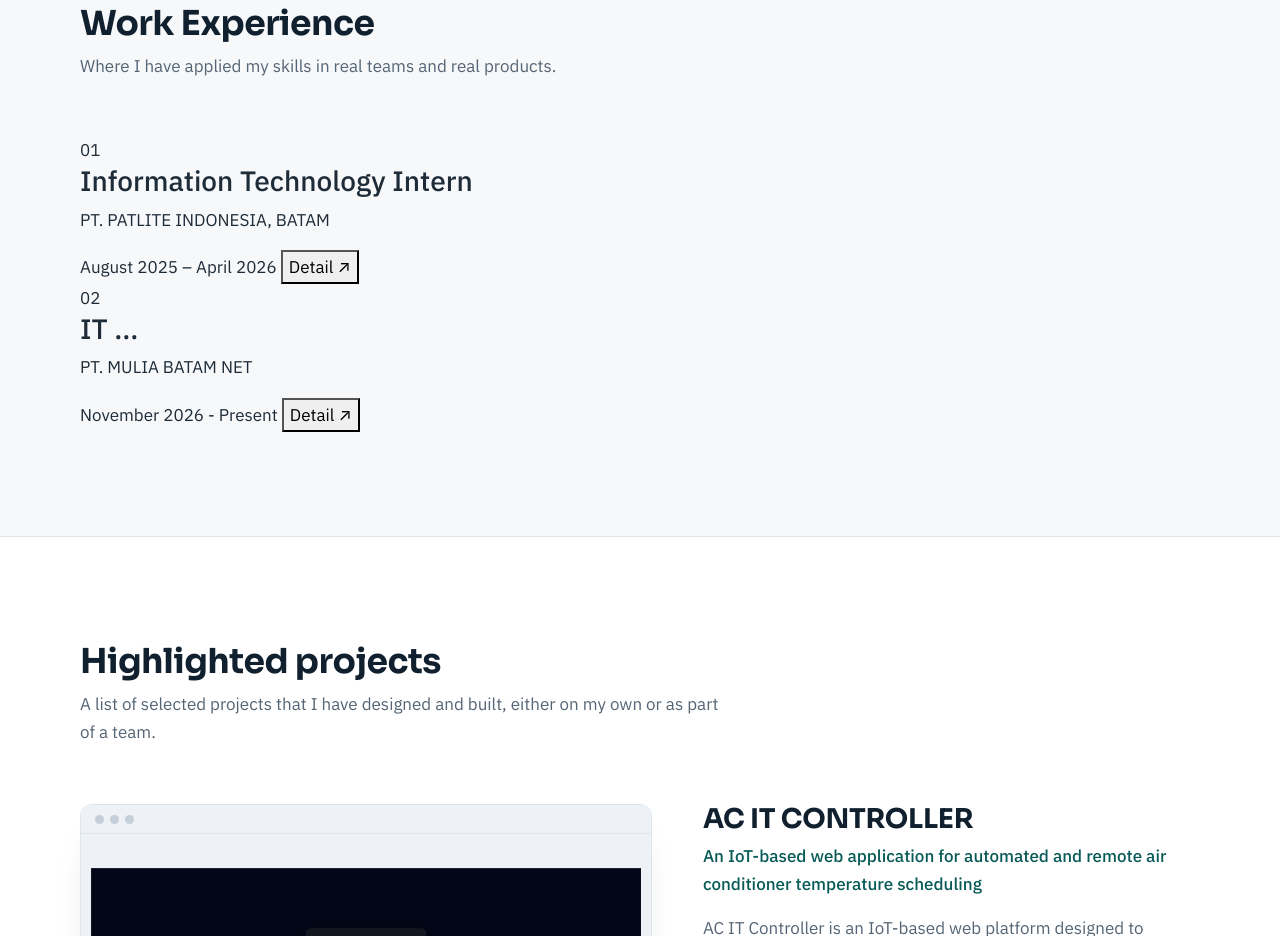
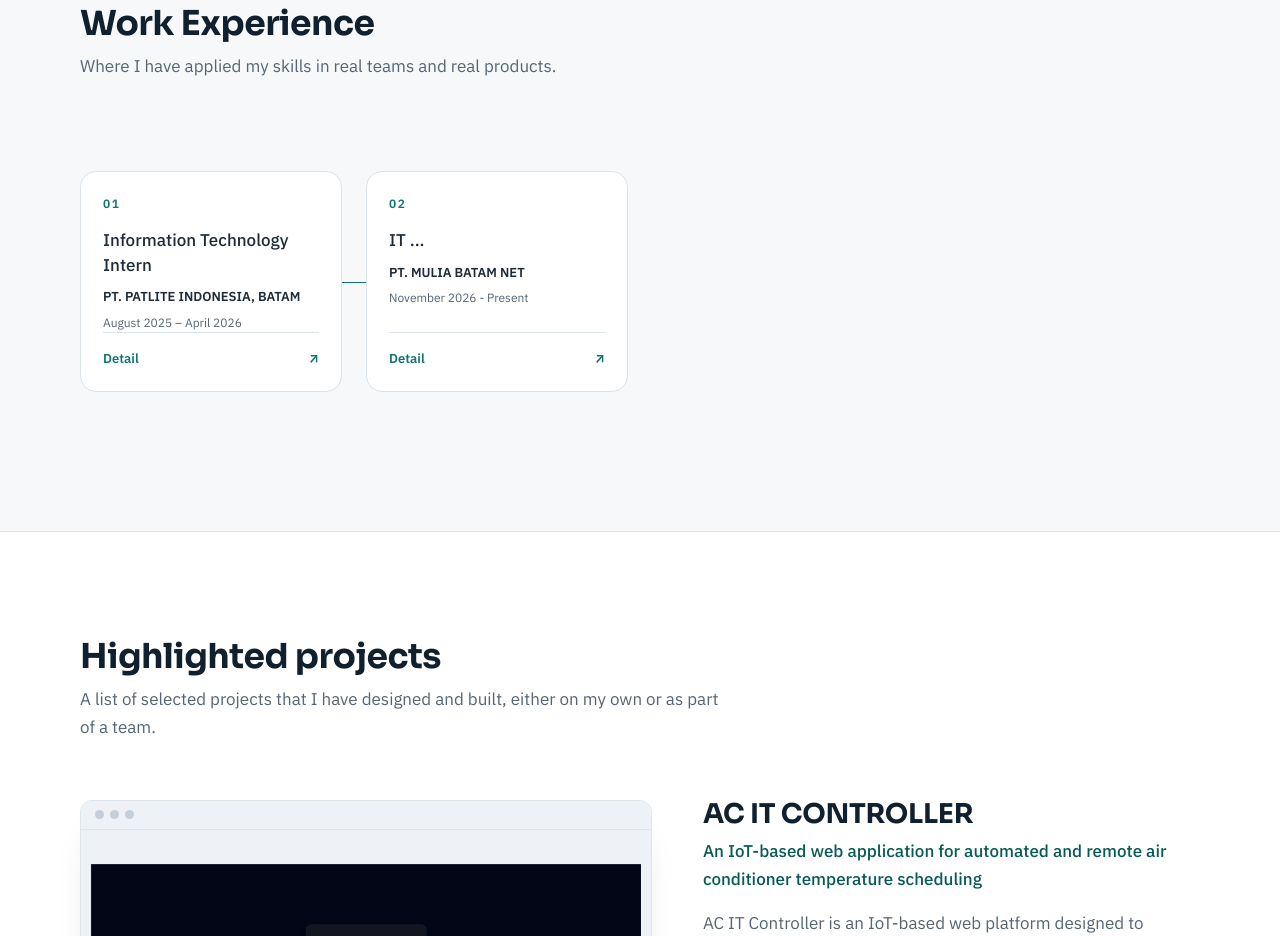
Before and after one commit to ranggali/portofolioR, a plain HTML site: page index.html in a window 1280 px wide. Shown: the part 1412-2348 px from the top of the page. Drawn offline with nearby package versions, Linux system fonts and the light colour scheme.

Commit message:
add link css
adding link css modal_pengalamankerja.css

```diff
--- a/index.html
+++ b/index.html
@@ -15,6 +15,7 @@
     <link href="https://fonts.googleapis.com/css2?family=IBM+Plex+Mono:wght@400;500&family=IBM+Plex+Sans:wght@400;500;600&family=Sora:wght@600;700&display=swap" rel="stylesheet">
     <!-- Site stylesheet: keep this last so it overrides the libraries above -->
     <link rel="stylesheet" href="css/style.css">
+    <link rel="stylesheet" href="css/modal_pengalamankerja.css">
 </head>
 <body data-bs-spy="scroll" data-bs-target="#mainNav" data-bs-root-margin="-25% 0px -65% 0px" tabindex="0">
 
```
